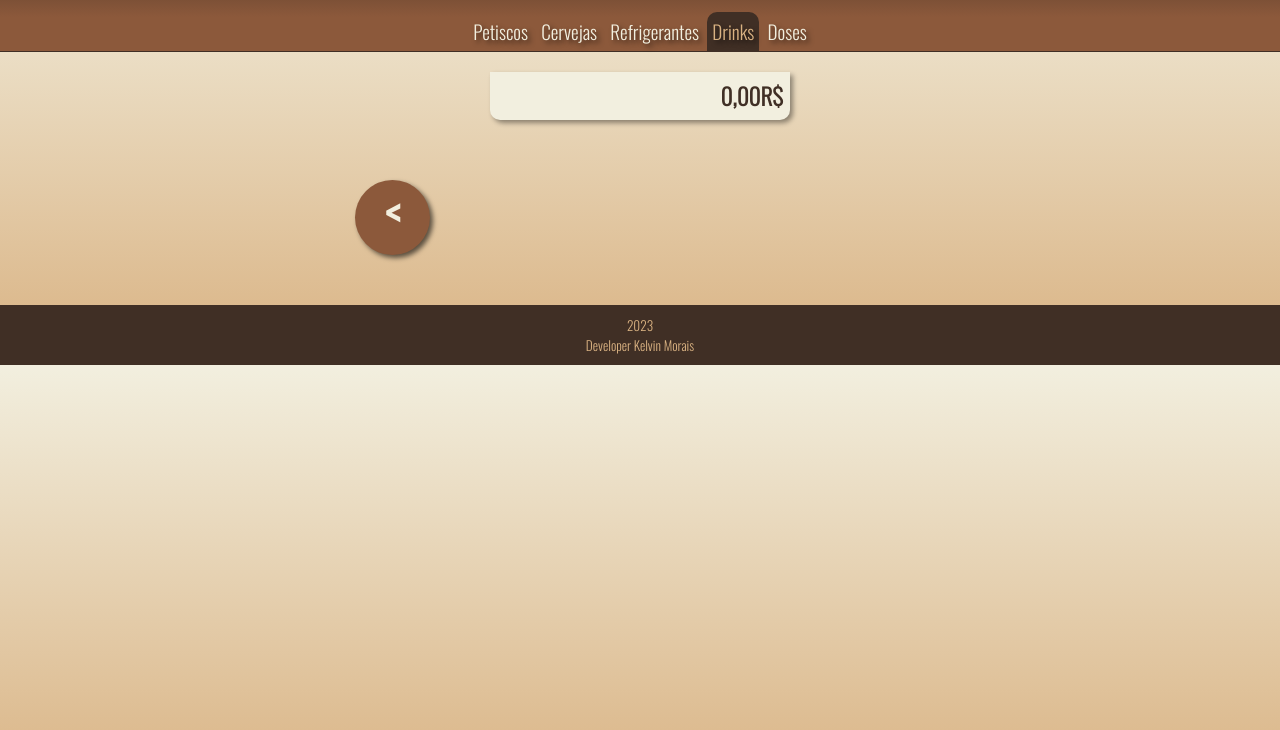
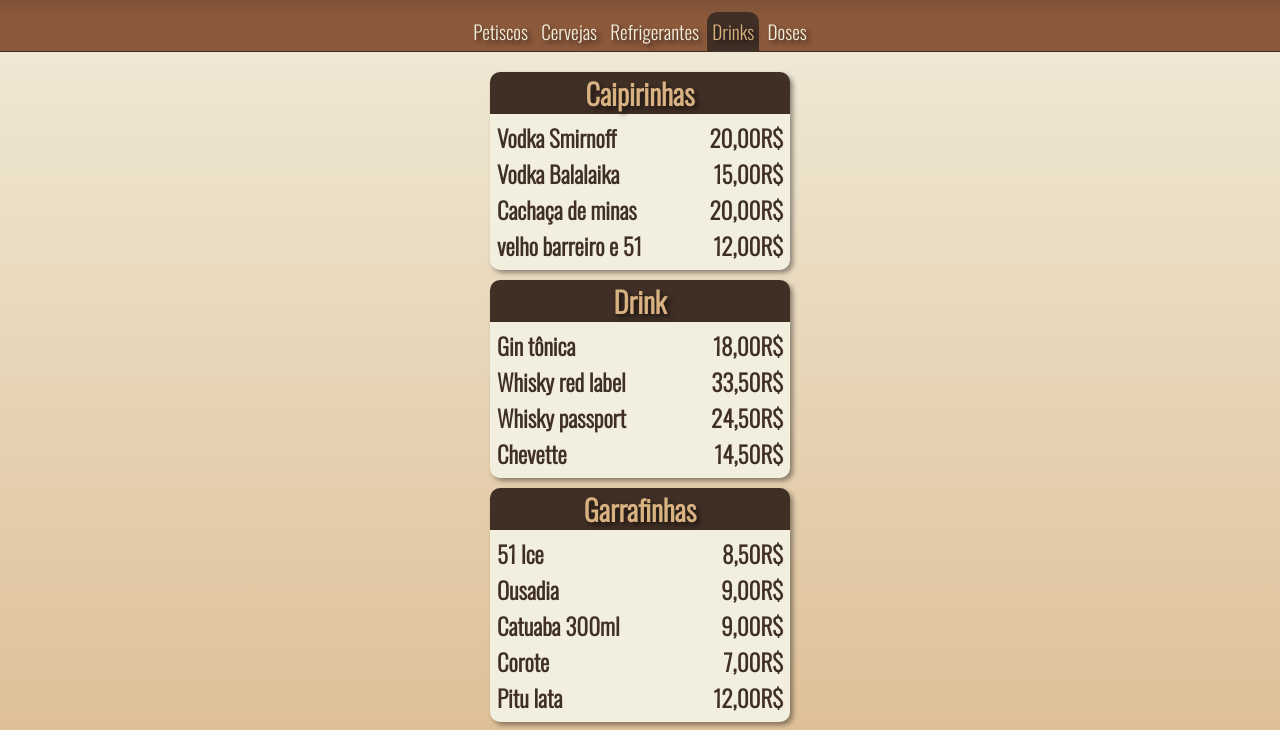
Before and after one commit to Moraiiz/cardapio-bar, a plain HTML site: page drinks.html in a window 1280 px wide. Shown: the part 70-800 px from the top of the page. Drawn offline with nearby package versions, Linux system fonts and the light colour scheme.

Commit message:
Drinks atualizado

```diff
--- a/drinks.html
+++ b/drinks.html
@@ -21,10 +21,66 @@
     </nav>
     <main>
         <table>
-            <h2></h2>
+            <h2>Caipirinhas</h2>
             <tr>
-                <td></td>
-                <td class="preco">0,00R$</td>
+                <td>Vodka Smirnoff</td>
+                <td class="preco">20,00R$</td>
+            </tr>
+            <tr>
+                <td>Vodka Balalaika</td>
+                <td class="preco">15,00R$</td>
+            </tr>
+            <tr>
+                <td>Cachaça de minas</td>
+                <td class="preco">20,00R$</td>
+            </tr>
+            <tr>
+                <td>velho barreiro e 51</td>
+                <td class="preco">12,00R$</td>
+            </tr>
+        </table>
+
+            <h2>Drink</h2>
+        <table>
+            <tr>
+                <td>Gin tônica</td>
+                <td class="preco">18,00R$</td>
+            </tr>
+            <tr>
+                <td>Whisky red label</td>
+                <td class="preco">33,50R$</td>
+            </tr>
+            <tr>
+                <td>Whisky passport</td>
+                <td class="preco">24,50R$</td>
+            </tr>
+            <tr>
+                <td>Chevette</td>
+                <td class="preco">14,50R$</td>
+            </tr>
+        </table>
+
+            <h2>Garrafinhas</h2>
+        <table>
+            <tr>
+                <td>51 Ice</td>
+                <td class="preco">8,50R$</td>
+            </tr>
+            <tr>
+                <td>Ousadia</td>
+                <td class="preco">9,00R$</td>
+            </tr>
+            <tr>
+                <td>Catuaba 300ml</td>
+                <td class="preco">9,00R$</td>
+            </tr>
+            <tr>
+                <td>Corote</td>
+                <td class="preco">7,00R$</td>
+            </tr>
+            <tr>
+                <td>Pitu lata</td>
+                <td class="preco">12,00R$</td>
             </tr>
         </table>
         <a href="index.html" target="_self" rel="prev">
```
